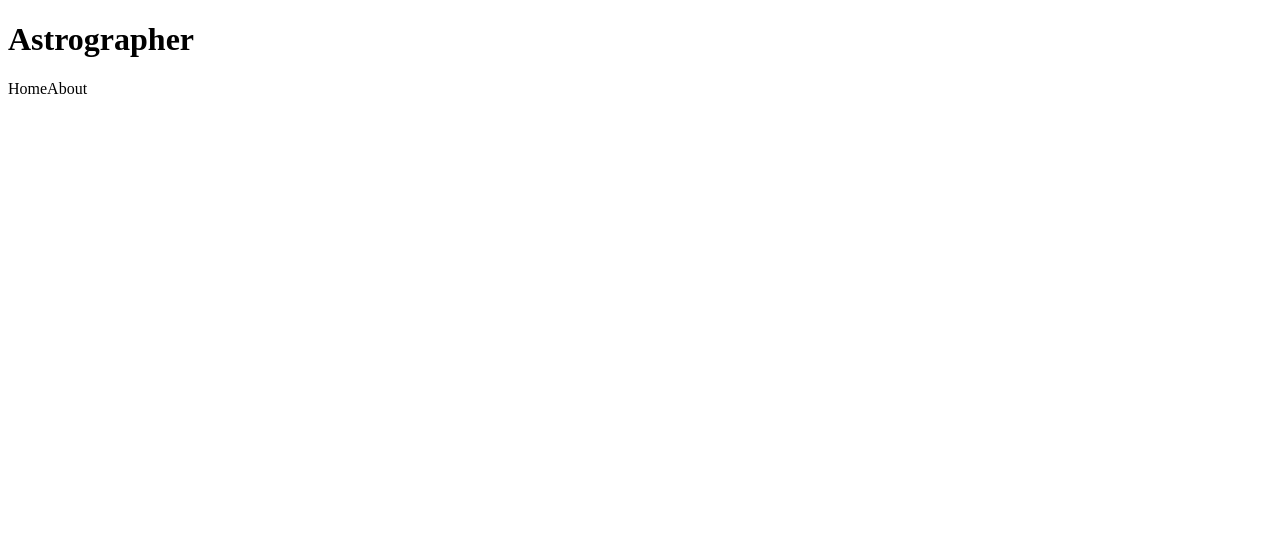
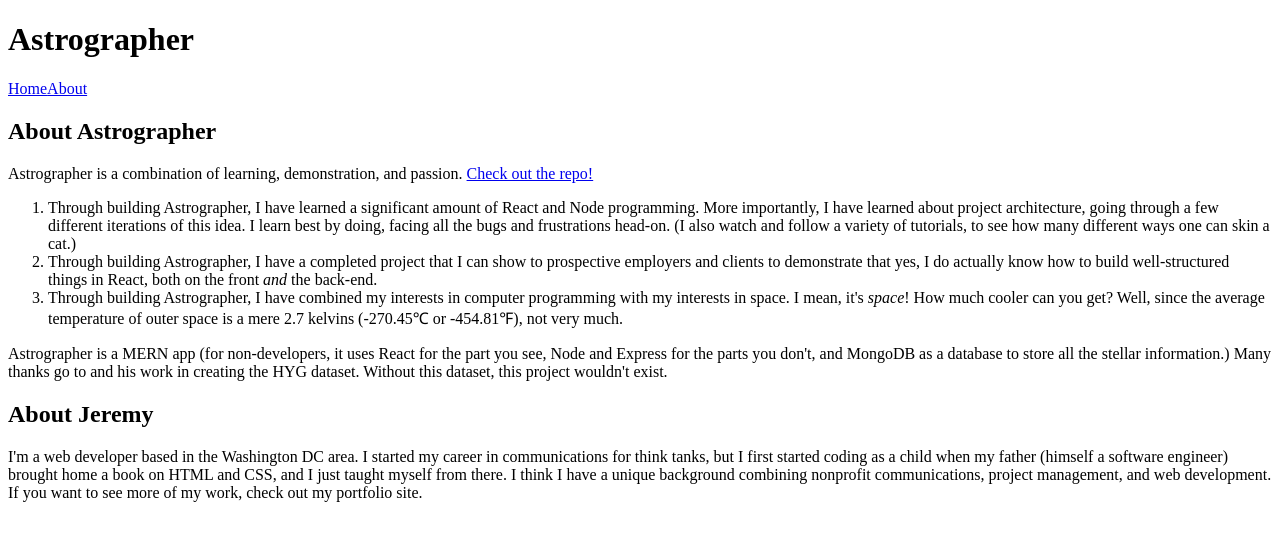
Before and after one commit to jdkolassa/astrographer-front, a React (Create React App) app in the folder client/: page /about in a window 1280 px wide. Shown: the top 540 px of the page. Built offline with nearby package versions, Linux system fonts and the light colour scheme.

Commit message:
Added React Router features to the site (and added an about page)

```diff
--- /dev/null
+++ b/client/src/About.tsx
@@ -0,0 +1,30 @@
+import { CPlaceholder } from '@coreui/react'
+import React from 'react'
+
+// A very boring about page
+
+const About = () => {
+  return (
+    <div className="aboutPage">
+        <h2>About Astrographer</h2>
+        <p>Astrographer is a combination of learning, demonstration, and passion. <a href="https://github.com/jdkolassa/astrographer-front">Check out the repo!</a></p>
+        <ol>
+            <li>
+                Through building Astrographer, I have learned a significant amount of React and Node programming. More importantly, I have learned about project architecture, going through a few different iterations of this idea. I learn best by doing, facing all the bugs and frustrations head-on. (I also watch and follow a variety of tutorials, to see how many different ways one can skin a cat.)
+            </li>
+            <li>
+                Through building Astrographer, I have a completed project that I can show to prospective employers and clients to demonstrate that yes, I do actually know how to build well-structured things in React, both on the front <em>and</em> the back-end.
+            </li>
+            <li>
+                Through building Astrographer, I have combined my interests in computer programming with my interests in space. I mean, it's <em>space</em>! How much cooler can you get? Well, since the average temperature of outer space is a mere 2.7 kelvins (-270.45&#8451; or -454.81&#8457;), not very much.
+            </li>
+        </ol>
+        {/* TODO: Add links to proper repos and give thanks */}
+        <p>Astrographer is a MERN app (for non-developers, it uses React for the part you see, Node and Express for the parts you don't, and MongoDB as a database to store all the stellar information.) Many thanks go to <CPlaceholder color="secondary" style={{width: "25px"}}/> and his work in creating the HYG dataset. Without this dataset, this project wouldn't exist. </p>
+        <h2>About Jeremy</h2>
+        <p>I'm a web developer based in the Washington DC area. I started my career in communications for think tanks, but I first started coding as a child when my father (himself a software engineer) brought home a book on HTML and CSS, and I just taught myself from there. I think I have a unique background combining nonprofit communications, project management, and web development. If you want to see more of my work, check out my portfolio site.</p>
+    </div>
+  )
+}
+
+export default About
--- a/client/src/App.tsx
+++ b/client/src/App.tsx
@@ -1,4 +1,7 @@
 import React from 'react';
+import { Routes, Route, Link, Outlet } from 'react-router-dom';
+import About from './About';
+import Grid from './components/Grid';
 
 const App = () => {
   return (
@@ -6,13 +9,18 @@ const App = () => {
         <header>
             <h1 id="siteTitle">Astrographer</h1>
             <nav id="navigator" className="flexspread">
-              <span>Home</span>
-              <span>About</span>
+              <span><Link to="/">Home</Link></span>
+              <span><Link to="/about">About</Link></span>
             </nav>
         </header>
         <main id="mainBody">
-          {/* TODO: Set up React Router */}
+          {/* DONE: Set up React Router */}
+          <Routes>
+            <Route path="/" element={<Grid />} />
+            <Route path="/about" element={<About />} />
+          </Routes>
         </main>
+        <Outlet/>
     </div>
   )
 }
--- a/client/src/index.tsx
+++ b/client/src/index.tsx
@@ -1,5 +1,10 @@
 import { createRoot } from 'react-dom/client';
+import {BrowserRouter} from 'react-router-dom';
 import App from './App';
 
 const root = createRoot(document.getElementById("root")!);
-root.render(<App/>);
+root.render(
+    <BrowserRouter>
+        <App/>
+    </BrowserRouter>
+);
```
